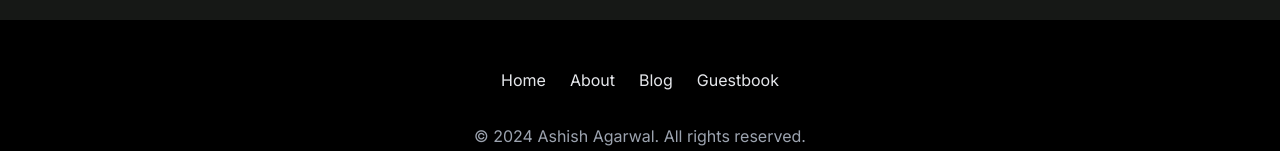
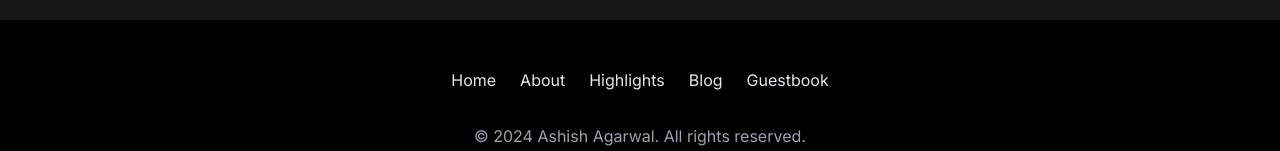
Before and after one commit to yuridev24/ashish.top, a Next.js app: page /guestbook in a window 1280 px wide. Shown: the part 245-396 px from the top of the page. Built offline with nearby package versions, Linux system fonts and the light colour scheme; no server answers; the database is empty.

Commit message:
add to footer

```diff
--- a/src/components/Footer.tsx
+++ b/src/components/Footer.tsx
@@ -8,7 +8,11 @@ const links = [
   },
   {
     title: "About",
-    path: "/about"
+    path: "/about",
+  },
+  {
+    title: "Highlights",
+    path: "/highlights",
   },
   {
     title: "Blog",
```
